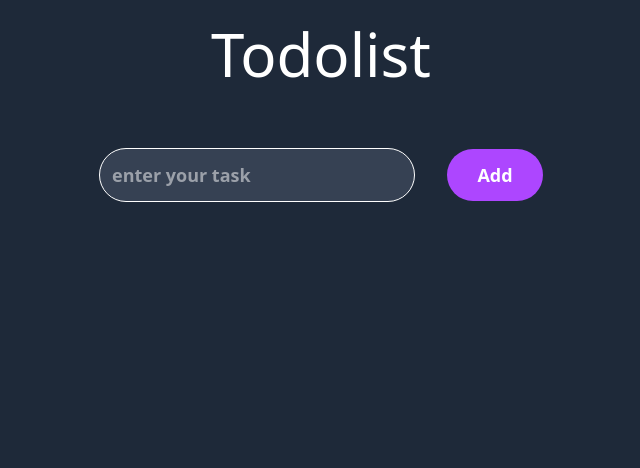
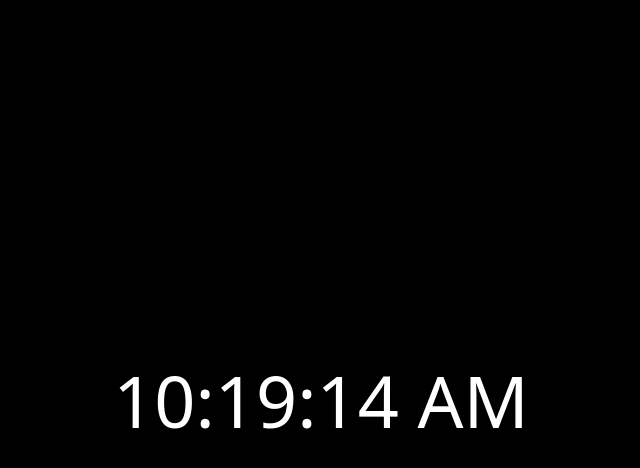
Before and after one commit to SOHIL-MOHAMMAD/ReactProject, a React (Vite) app: page / in a window 1280 px wide. Shown: the top 468 px of the page, without its empty margins (319-959 px from the left). Built offline with nearby package versions, Linux system fonts and the light colour scheme.

Commit message:
Digital clocl created

```diff
--- a/src/App.tsx
+++ b/src/App.tsx
@@ -1,10 +1,12 @@
 //import Counter from "./Components/Counter"
-import Todo from "./Components/Todo"
+//import Todo from "./Components/Todo"
+import DigitalClock from "./Components/DigitalClock"
 const App = () => {
   return (
     <div>
       {/*<Counter/>*/}
-      <Todo/>
+      {/*<Todo/>*/}
+      <DigitalClock/>
     </div>
   )
 }
--- /dev/null
+++ b/src/Components/DigitalClock.tsx
@@ -0,0 +1,21 @@
+import { useState } from "react"
+
+
+const DigitalClock = () => {
+  let time = new Date().toLocaleTimeString()
+ const [ctime,  setCtime]= useState(time)
+ const updatetime = () =>{
+  time = new Date().toLocaleTimeString()
+  setCtime(time);
+ }
+
+ setInterval(updatetime,1000)
+
+  return (
+    <div className="h-screen flex justify-center items-center bg-black">
+      <h1 className="text-7xl text-white font-light">{ctime}</h1>
+    </div>
+  )
+}
+
+export default DigitalClock
```
